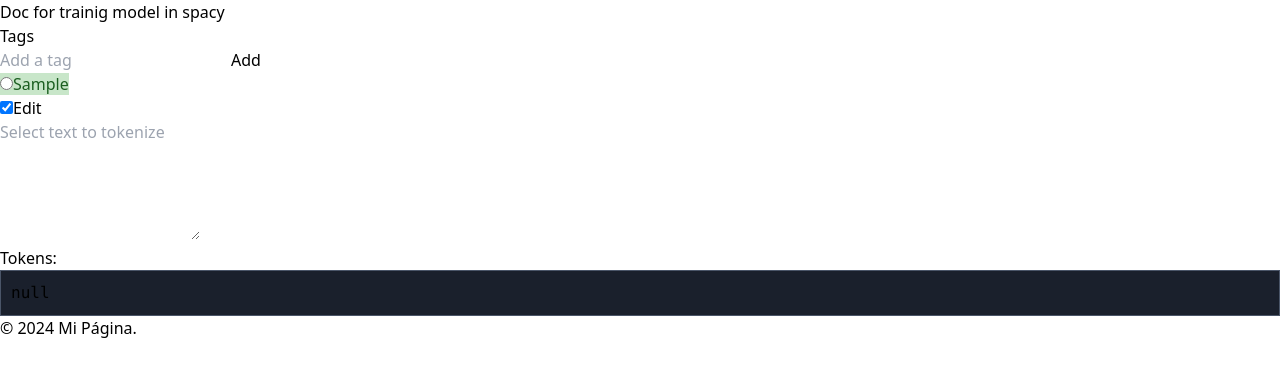
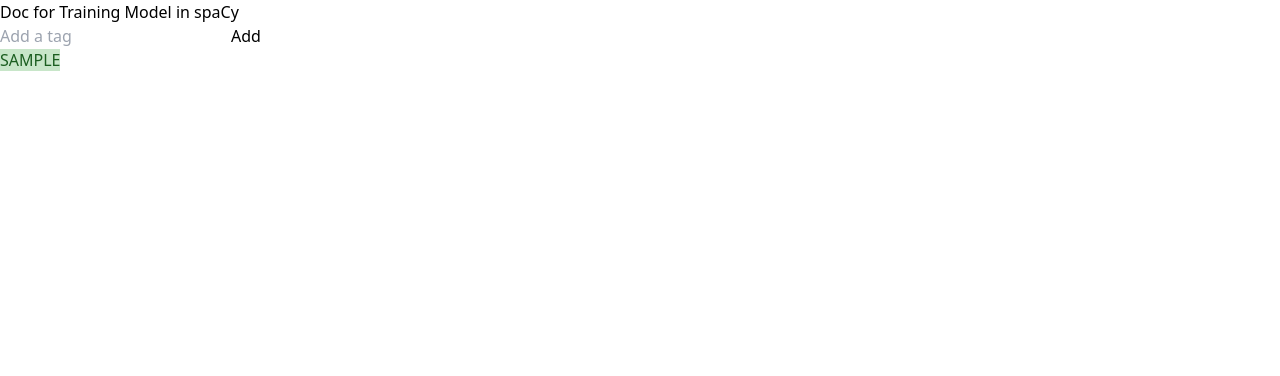
Before and after one commit to RudysAcosta/SpaCyEntityLab, a React (Vite) app: page / in a window 1280 px wide. Both pictures are taken after typing "Sample" into the empty fields and a click on the button "Add". Shown: the top 376 px of the page. Built offline with nearby package versions, Linux system fonts and the light colour scheme.

Commit message:
Refactorizar el estilo de los tag

```diff
--- a/index.html
+++ b/index.html
@@ -3,10 +3,10 @@
   <head>
     <meta charset="UTF-8" />
     <meta name="viewport" content="width=device-width, initial-scale=1.0" />
-    <title>Vite + React + TS</title>
+    <title>Training</title>
   </head>
   <body>
-    <div id="root"></div>
+    <div id="root" class="bg-gray-100 p-6"></div>
     <script type="module" src="/src/main.tsx"></script>
   </body>
 </html>
--- a/src/App.css
+++ b/src/App.css
@@ -14,3 +14,8 @@ code {
   white-space: pre-wrap;
   display: block;
 }
+
+
+.selected-tag {
+  border: 2px solid #383cb9; /* Ejemplo de estilo para el estado seleccionado */
+}
--- a/src/App.tsx
+++ b/src/App.tsx
@@ -8,23 +8,31 @@ function App() {
 
   return (
 
-    <div className="min-h-screen flex flex-col px-8">
-      <header className="bg-blue-600 text-white p-4">
-        <h1 className="text-2xl font-bold text-left">Doc for trainig model in spacy</h1>
-      </header>
-      <main className="flex-grow">
+    <div className="max-w-4xl mx-auto bg-white shadow-md rounded-lg p-6">
+      <h1 className="text-2xl font-bold mb-4">Doc for Training Model in spaCy</h1>
       <TagProvider>
-        <Tags />
-        <TextAreaProvider>
-          <TextArea />
-          <TextWithEntities />
-        </TextAreaProvider>
+         <Tags />
       </TagProvider>
-      </main>
-      <footer className="bg-gray-800 text-white p-4 text-center">
-        © 2024 Mi Página.
-      </footer>
     </div>
+
+
+    // <div className="min-h-screen flex flex-col px-8 my-8 border bottom-1 shadow-lg rounded">
+    //   <header className="bg-blue-600 text-white p-4">
+    //     <h1 className="text-2xl font-bold text-left">Doc for training model in spacy</h1>
+    //   </header>
+    //   <main className="flex-grow">
+    //   <TagProvider>
+    //     <Tags />
+    //     <TextAreaProvider>
+    //       <TextArea />
+    //       <TextWithEntities />
+    //     </TextAreaProvider>
+    //   </TagProvider>
+    //   </main>
+    //   <footer className="bg-gray-800 text-white p-4 text-center">
+    //     © 2024 Mi Página.
+    //   </footer>
+    // </div>
   )
 }
 
--- a/src/components/Tags/Tag.tsx
+++ b/src/components/Tags/Tag.tsx
@@ -1,4 +1,4 @@
-import React from "react";
+import React, {useEffect} from "react";
 import Color from "../../types/Color";
 import { useTagContext } from "../../context/TagContext";
 import TagType from "../../types/Tag";
@@ -10,7 +10,20 @@ interface TagsProps {
 }
 
 const Tag: React.FC<TagsProps> = ({color, children}) => {
-    const { setSelectedTag } = useTagContext();
+
+    const { selectedTag, setSelectedTag} = useTagContext();
+
+
+    // useEffect(() => {
+    //     console.log('start use effect')
+    //     if (children == selectedTag?.text) {
+    //         console.log("si es el tag")
+    //     } else {
+    //         console.log("no es el tag")
+    //     }
+    //     console.log('end use effect')
+
+    // },[children, selectedTag])
 
     const handleChange = () => {
         const tag: TagType = {
@@ -21,17 +34,26 @@ const Tag: React.FC<TagsProps> = ({color, children}) => {
         setSelectedTag(tag);
     };
 
+    const handleClick = () => {
+        const tag: TagType = {
+            color: color,
+            text: children as string,
+        };
+
+        setSelectedTag(tag);
+    }
+
+    const isSelected = children == selectedTag?.text;
+
     return (
-        <span style={{ backgroundColor: color.background, borderColor:color.textBorderColor, color:color.textBorderColor }}
-        className="flex items-center gap-1 uppercase  text-md font-medium me-2 px-2.5 py-0.5 rounded border ">
-            <input
-            onChange={handleChange}
-            id="bordered-radio-1"
-            type="radio"
-            name="bordered-radio"
-            className="w-4 h-4 text-blue-600 bg-gray-100 border-gray-300 focus:ring-blue-500 dark:focus:ring-blue-600 dark:ring-offset-gray-800 focus:ring-2 dark:bg-gray-700 dark:border-gray-600" />
-            { children }
-        </span>
+        <div className="mr-2 mb-2">
+            <span
+                onClick={handleClick}
+                style={{ backgroundColor: color.background, color:color.textBorderColor }}
+                className={`inline-block bg-green-200 opacity-90 text-green-800 text-xs font-semibold rounded-full px-2 py-1 cursor-pointer ${isSelected ? 'selected-tag' : ''}`}>
+            { children?.toString().toLocaleUpperCase() }
+            </span>
+        </div>
     );
 };
 
--- a/src/components/Tags/index.tsx
+++ b/src/components/Tags/index.tsx
@@ -43,28 +43,27 @@ const Tags: React.FC = () => {
     }
 
     return (
-        <section className="bg-blue-200 px-8 py-2">
-          <div className="flex justify-between items-center p-2">
-            <h2 className="text-xl font-semibold">Tags</h2>
-            <div className="flex gap-2">
+      <div className="flex flex-col text-right">
+        <div>
           <input
             type="text"
             value={text}
             onChange={handleTextChange}
             placeholder="Add a tag"
-                className="tag-input px-4"
-                />
-              <button onClick={handleAddTag} className="bg-green-500 p-2 p-y rounded-md">Add</button>
+            className="border border-gray-300 rounded px-2 py-1 mr-2" />
+          <button
+            onClick={handleAddTag}
+            className="bg-blue-500 text-white rounded px-4 py-1">Add</button>
         </div>
-          </div>
-          <div className="text-left flex flex-wrap gap-2">
+        <div className="flex flex-wrap items-center mb-4">
+
           {tags.map((tag, index) => (
             <Tag key={index} color={tag.color}>
               {tag.text}
             </Tag>
           ))}
         </div>
-        </section>
+      </div>
     );
 };
 
--- a/src/components/TextArea/index.tsx
+++ b/src/components/TextArea/index.tsx
@@ -1,7 +1,6 @@
 import React, { useState, useRef, useEffect } from 'react';
 import { useTagContext } from '../../context/TagContext';
 import { useTextAreaContext } from '../../context/TextAreaContext';
-
 import TokenType from '../../types/TokenType';
 import EntityType from '../../types/EntityType';
 import EntitiesType from '../../types/EntitiesType';
@@ -16,20 +15,18 @@ const TextArea: React.FC = () => {
   const contentRef = useRef<HTMLDivElement>(null);
   const [textList, setTextList] = useState<string[]>([]);
 
-
-  // Función para actualizar el contenido del div con tokens resaltados
   const updateContentWithHighlights = () => {
     if (contentRef.current) {
       let htmlContent = [...textList];
-      let entities:EntityType[] = []
+      let entities: EntityType[] = [];
       tokens.forEach(token => {
-        let entity = makeEntity(token)
-        if(entity != null) {
-          entities.push(entity)
+        const entity = makeEntity(token);
+        if (entity != null) {
+          entities.push(entity);
         }
         if (htmlContent[token.index]) {
-            let element = contentRef.current?.querySelector(`#word-${token.index}`);
-            if(element) {
+          const element = contentRef.current?.querySelector(`#word-${token.index}`);
+          if (element) {
             element.style.background = token.tag.color.background;
             element.style.color = token.tag.color.textBorderColor;
             element.style.border = `1px solid ${token.tag.color.textBorderColor}`;
@@ -37,13 +34,12 @@ const TextArea: React.FC = () => {
         }
       });
 
-      const entitiesDoc:EntitiesType = {
+      const entitiesDoc: EntitiesType = {
         text: htmlContent.join(' '),
         entities: entities
-      }
+      };
 
-      setEntities(entitiesDoc)
-
+      setEntities(entitiesDoc);
     }
   };
 
@@ -52,94 +48,71 @@ const TextArea: React.FC = () => {
   }, [textList, tokens]);
 
   const makeEntity = (token: TokenType): EntityType | null => {
-    if(!token) return null;
+    if (!token) return null;
 
-    const entity = {
+    return {
       label: token.tag.text.toUpperCase(),
       start: token.range[0],
       end: token.range[1]
-    }
-
-    return entity
-  }
+    };
+  };
 
   const handleInput = (e: React.FormEvent<HTMLDivElement> | React.ChangeEvent<HTMLTextAreaElement>) => {
-    if ('value' in e.currentTarget) {
-      setText(e.currentTarget.value);
-      setTextList(e.currentTarget.value.split(' '));
-    } else {
-      setText(e.currentTarget.textContent || '');
-      setTextList((e.currentTarget.textContent || '').split(' '));
-    }
+    const value = 'value' in e.currentTarget ? e.currentTarget.value : e.currentTarget.textContent || '';
+    setText(value);
+    setTextList(value.split(' '));
   };
 
   const handleCheckboxChange = () => {
     setIsEditable(!isEditable);
-
-    if(tokens) {
     setTokens([]);
-    }
-
     if (!isEditable) {
       setTextList(text.split(' '));
-    } else {
-      setTokens([]);
     }
   };
 
-  const isTokenDuplicate = (index: number, existingTokens: TokenType[]) => {
-    return existingTokens.some(token => token.index === index);
+  const isTokenDuplicate = (index: number) => {
+    return tokens.some(token => token.index === index);
   };
 
-  const remoteToken = (index: number) => {
-    setTokens((prevTokens) => prevTokens.filter((token) => token.index !== index));
-    let element = contentRef.current?.querySelector(`#word-${index}`);
+  const removeToken = (index: number) => {
+    setTokens(prevTokens => prevTokens.filter(token => token.index !== index));
+    const element = contentRef.current?.querySelector(`#word-${index}`);
+    if (element) {
       element.style.cssText = '';
     }
+  };
 
- const getRange = (index: number): Array<number> => {
-    let word: string = textList[index]
+  const getRange = (index: number): number[] => {
+    const word = textList[index];
+    if (!word) return [];
 
-    if (word) {
-       if (index == 0) {
-        return [0, word.length]
+    let start = 0;
+    for (let i = 0; i < index; i++) {
+      start += textList[i].length + 1;
     }
-
-       let i = 0;
-       let start = 0;
-       while (i < index) {
-          start += textList[i].length + 1
-          i++;
-       }
-
-       const end = start + word.length
-
-       return [start, end]
-    }
-
-    return []
- }
+    return [start, start + word.length];
+  };
 
   const addToken = (index: number) => {
-    if (selectedTag) {
+    if (!selectedTag) {
+      alert("Add a tag");
+      return;
+    }
 
     const newToken: TokenType = {
       index: index,
       tag: selectedTag,
       range: getRange(index)
     };
-
-      setTokens((prevTokens) => [...prevTokens, newToken]);
-    } else {
-        confirm("Add a tag")
-    }
+    setTokens(prevTokens => [...prevTokens, newToken]);
   };
 
-  const handleWordClick = (index: number, ) => {
-    if (!isTokenDuplicate(index, tokens)) {
-        addToken(index)
+  const handleWordClick = (index: number) => {
+    if (isTokenDuplicate(index)) {
+      removeToken(index);
     } else {
-        remoteToken(index)
+      addToken(index);
     }
   };
 
@@ -173,27 +146,26 @@ const TextArea: React.FC = () => {
           className="border p-2 w-full h-40 overflow-y-auto bg-gray-100"
           style={{ whiteSpace: 'pre-wrap', cursor: 'pointer' }}
         >
-          {
-           textList.map((word, index) => (
+          {textList.map((word, index) => (
             <span
               className="word"
               id={`word-${index}`}
               key={index}
-             onClick={() => handleWordClick(index)} >
+              onClick={() => handleWordClick(index)}
+            >
               {word}{' '}
             </span>
-           ))
-          }
+          ))}
         </div>
       )}
 
       <div className="mt-4">
         <h3>Tokens:</h3>
-        <ul>
+        <div>
         {tokens.map((token, index) => (
-            <li key={index} className="p-2 m-1 bg-gray-200 rounded">{textList[token.index]}</li>
+            <span key={index} className="p-2 m-1 bg-gray-200 rounded">{textList[token.index] + ` = ` + token.tag.text.toLocaleUpperCase() }</span>
         ))}
-        </ul>
+        </div>
       </div>
     </div>
   );
```
Lines whose indentation alone changed are shown as unchanged.
